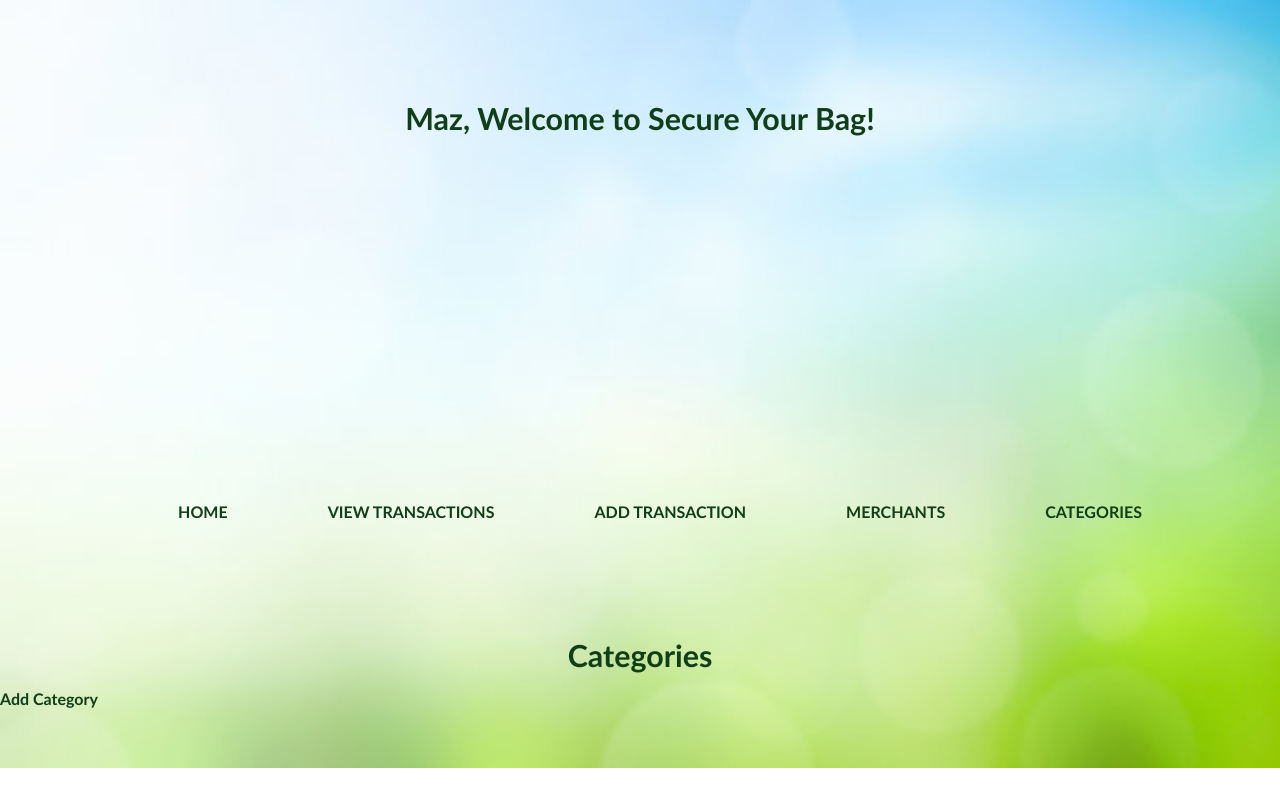
After one commit to mashy1997/project_1_secure_your_bag, a Flask app: page /categories in a window 1280 px wide. The commit adds this page. Run offline with Flask 3, Linux system fonts and the light colour scheme; data that the repository does not hold is empty; some libraries are stand-ins or nearby versions.

Commit message:
erchants and categories pages working, can add and delete them

```diff
--- a/app.py
+++ b/app.py
@@ -2,11 +2,13 @@ from flask import Flask, render_template
 
 from controllers.customer_transaction_controller import customer_transactions_blueprint
 from controllers.merchant_controller import merchants_blueprint
+from controllers.category_controller import categories_blueprint
 
 app = Flask(__name__)
 
 app.register_blueprint(customer_transactions_blueprint)
 app.register_blueprint(merchants_blueprint)
+app.register_blueprint(categories_blueprint)
 
 @app.route('/')
 def home():
--- /dev/null
+++ b/controllers/category_controller.py
@@ -0,0 +1,32 @@
+from flask import Flask, render_template, request, redirect
+from flask import Blueprint
+from models.category import Category
+import repositories.category_repository as category_repository
+import repositories.customer_transaction_repository as customer_transaction_repository
+import repositories.merchant_repository as merchant_repository
+
+categories_blueprint = Blueprint("categories", __name__)
+
+@categories_blueprint.route("/categories", methods=['GET'])
+def merchants():
+    categories = category_repository.select_all()
+    return render_template("categories/index.jinja", categories = categories)
+
+#NEW, GET '/categories/new'
+@categories_blueprint.route("/categories/new", methods = ['GET'])
+def new_category():
+    return render_template("categories/new.jinja")
+
+#CREATE, POST 'merchants'
+@categories_blueprint.route("/categories", methods = ['POST'])
+def create_category():
+    name = request.form['name']
+    category = Category(name)
+    category_repository.save(category)
+    return redirect('/categories')
+
+#DELETE, '/categories/<id>'
+@categories_blueprint.route("/categories/<id>/delete", methods = ['POST'])
+def delete_category(id):
+    category_repository.delete(id)
+    return redirect('/categories')
--- a/repositories/category_repository.py
+++ b/repositories/category_repository.py
@@ -37,7 +37,7 @@ def delete_all():
     sql = "DELETE FROM categories"
     run_sql(sql)
 
-def delete():
+def delete(id):
     sql = "DELETE FROM categories WHERE id = %s"
     values = [id]
     run_sql(sql, values)
--- a/repositories/merchant_repository.py
+++ b/repositories/merchant_repository.py
@@ -36,7 +36,7 @@ def delete_all():
     sql = "DELETE FROM merchants"
     run_sql(sql)
 
-def delete():
+def delete(id):
     sql = "DELETE FROM merchants WHERE id = %s"
     values = [id]
     run_sql(sql, values)
--- a/templates/base.jinja
+++ b/templates/base.jinja
@@ -18,6 +18,7 @@
                 <li><a href="/customer_transactions">View Transactions</a></li>
                 <li><a href="/customer_transactions/new">Add Transaction</a></li>
                 <li><a href="/merchants">Merchants</a></li>
+                <li><a href="/categories">Categories</a></li>
             </ul>
         </nav>
     </header>
--- /dev/null
+++ b/templates/categories/index.jinja
@@ -0,0 +1,23 @@
+{% extends "base.jinja" %}
+{% block content%}
+
+<h1>Categories</h1>
+
+<p>
+    <a class="add_category button" href="/categories/new">Add Category</a>
+</p>
+
+<ul>
+    {% for category in categories %}
+    <li>
+    <p> {{category.name}} </p>
+    </li>
+    <p>
+        <form action="/categories/{{ category.id }}/delete" method="POST">
+            <input class="delete_button" type="submit" value="delete" />
+        </form>
+    </p>
+    {% endfor %}
+</ul>
+
+{% endblock %}
--- a/templates/merchants/index.jinja
+++ b/templates/merchants/index.jinja
@@ -12,6 +12,11 @@
     <li>
     <p> {{merchant.name}} </p>
     </li>
+    <p>
+        <form action="/merchants/{{ merchant.id }}/delete" method="POST">
+            <input class="delete_button" type="submit" value="delete" />
+        </form>
+    </p>
     {% endfor %}
 </ul>
 
--- a/templates/merchants/new.jinja
+++ b/templates/merchants/new.jinja
@@ -4,12 +4,11 @@
 
 <h1>Add a Merchant</h1>
 
-<form actions="/merchants" method="post">
+<form action="/merchants" method="POST">
 
-<div>
     <label for="name">Name</label>
     <input type="text" id="name" name="name" required autofocus>
-</div>
+
 
 <button type="submit">Add Merchant</button>
 
```
Also changed, not shown: controllers/merchant_controller.py (+16 -1 lines), templates/categories/new.jinja (added, +18 -0 lines).
